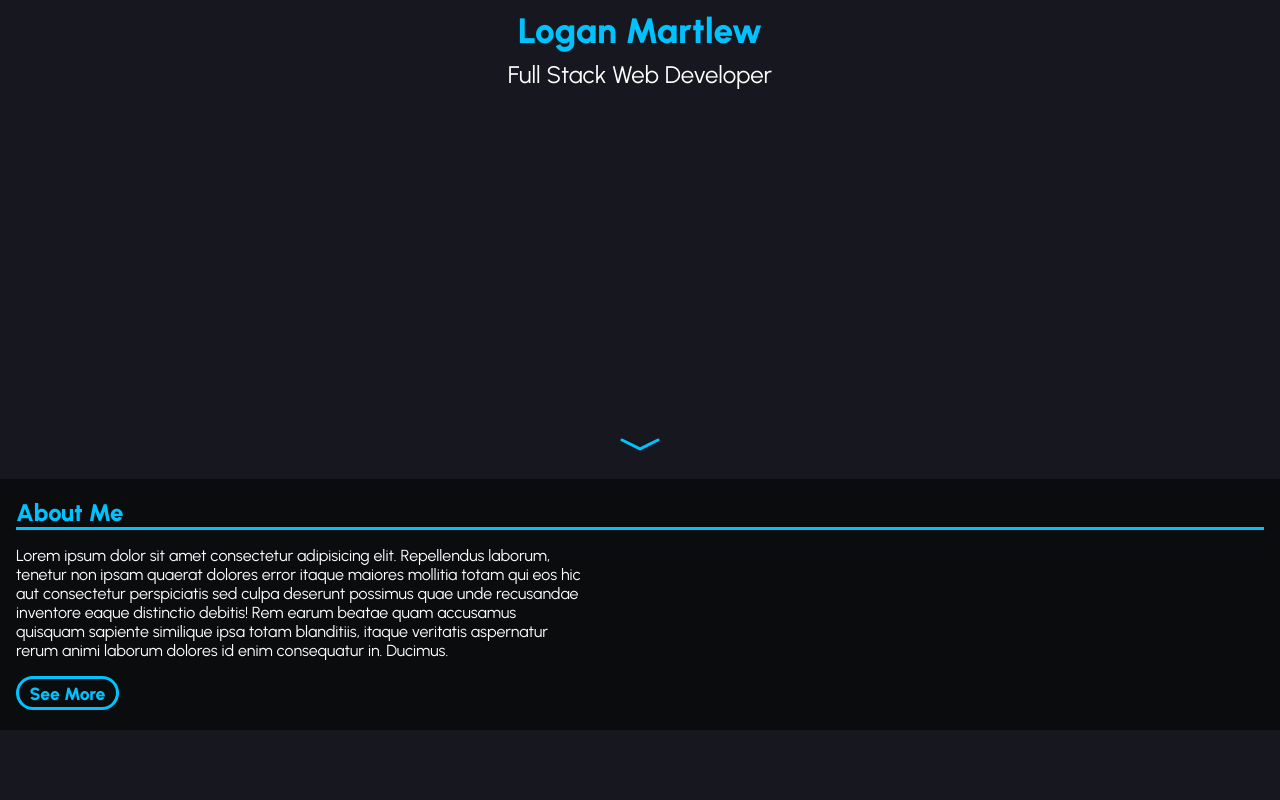
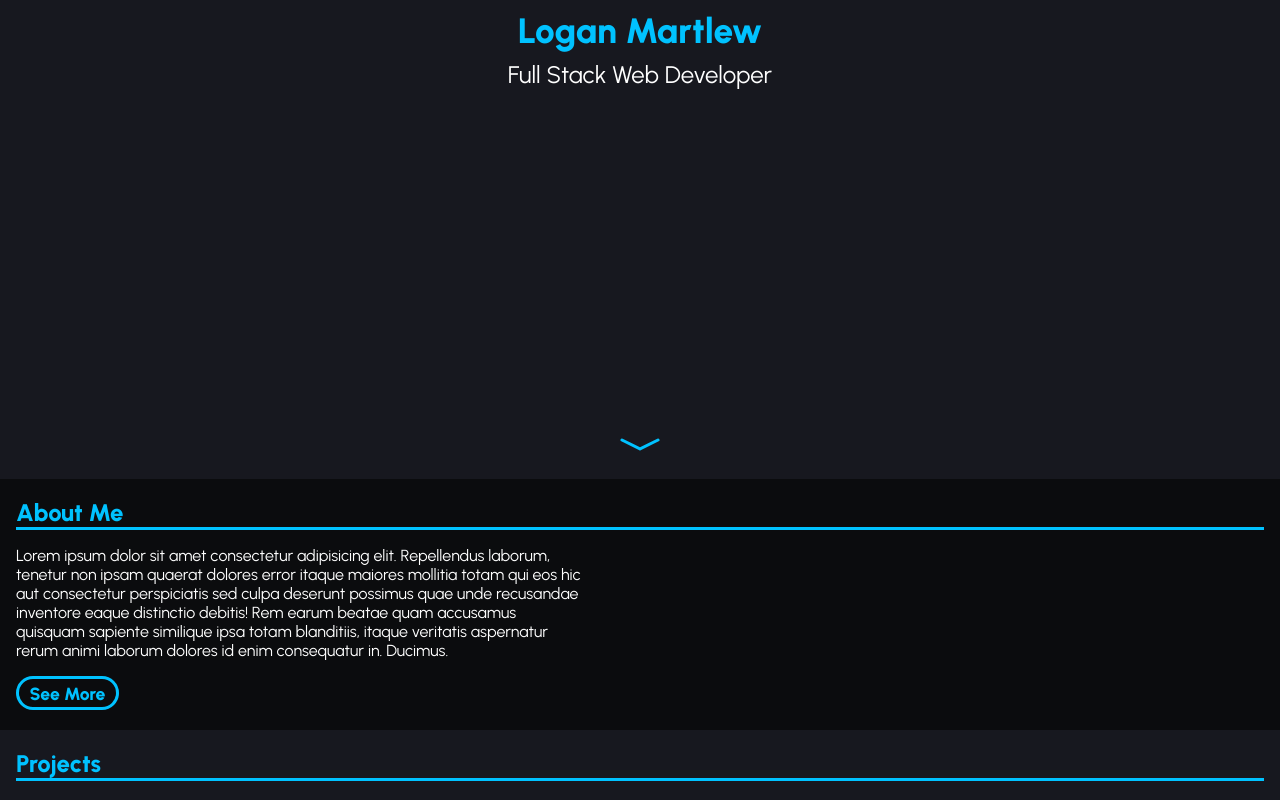
Before and after one commit to loganmartlew/portfolio, a Next.js app: page / in a window 1280 px wide. Shown: the part 321-1121 px from the top of the page. Before the commit the page ends 1051 px from the top, so only its background shows below. Built offline with nearby package versions, Linux system fonts and the light colour scheme.

Commit message:
Added empty projects section to homepage

```diff
--- a/components/Section/index.tsx
+++ b/components/Section/index.tsx
@@ -3,17 +3,19 @@
 import { SectionContainer, TitleContainer, Title } from './SectionStyles';
 
 interface Props {
-  title: string;
+  title?: string;
   dark?: boolean;
 }
 
 const Section: FC<Props> = ({ title, dark, children }) => {
   return (
     <SectionContainer dark={dark || false}>
-      <TitleContainer>
-        <Title>{title}</Title>
-        <Divider />
-      </TitleContainer>
+      {title && (
+        <TitleContainer>
+          <Title>{title}</Title>
+          <Divider />
+        </TitleContainer>
+      )}
       {children}
     </SectionContainer>
   );
--- a/components/pages/HomePage/About/index.tsx
+++ b/components/pages/HomePage/About/index.tsx
@@ -6,7 +6,7 @@
 
 const About: FC<Props> = () => {
   return (
-    <Section title={'About Me'} dark>
+    <Section title={`About Me`} dark>
       <p>
         Lorem ipsum dolor sit amet consectetur adipisicing elit. Repellendus
         laborum, tenetur non ipsam quaerat dolores error itaque maiores mollitia
--- /dev/null
+++ b/components/pages/HomePage/Projects/index.tsx
@@ -0,0 +1,10 @@
+import { FC } from 'react';
+import Section from '@components/Section';
+
+interface Props {}
+
+const Projects: FC<Props> = () => {
+  return <Section title={`Projects`}></Section>;
+};
+
+export default Projects;
--- a/components/pages/HomePage/index.tsx
+++ b/components/pages/HomePage/index.tsx
@@ -1,6 +1,7 @@
 import { FC } from 'react';
 import Hero from './Hero';
 import About from './About';
+import Projects from './Projects';
 
 interface Props {}
 
@@ -9,6 +10,7 @@
     <>
       <Hero />
       <About />
+      <Projects />
     </>
   );
 };
```
